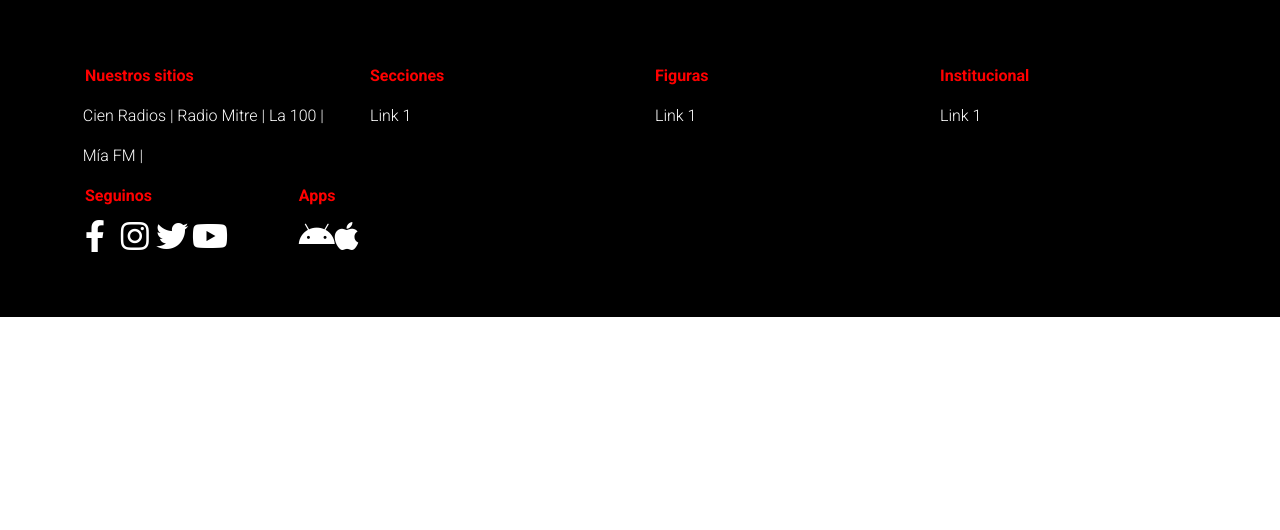
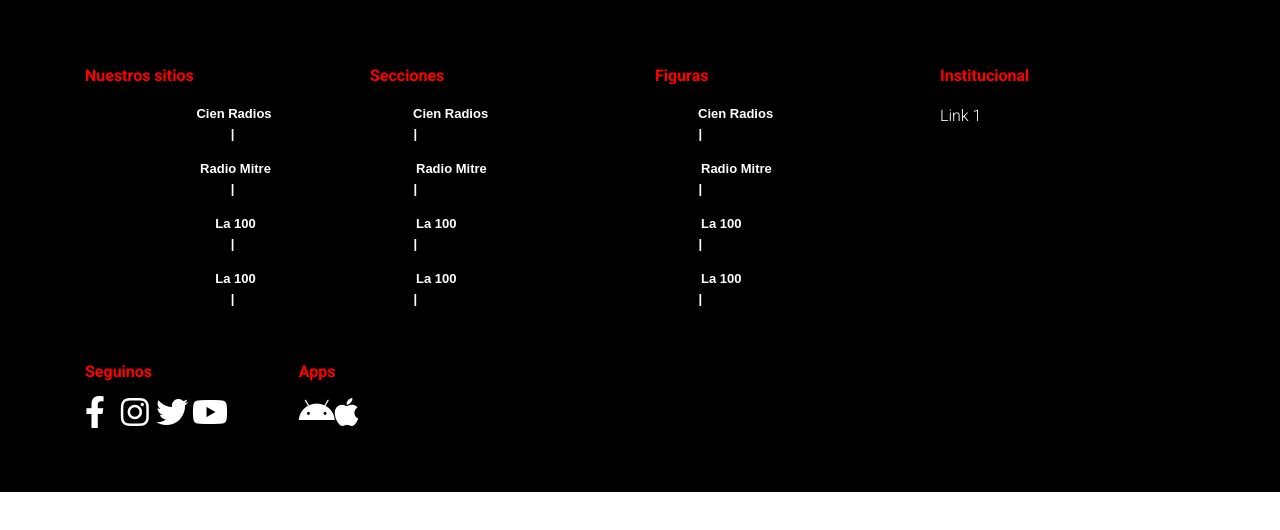
Before and after one commit to cristian16b/react-footer, a React (Create React App) app: page / in a window 1280 px wide. Shown: the top 530 px of the page. Built offline with nearby package versions, Linux system fonts and the light colour scheme.

Commit message:
Subo modificacion de las listas horizontales

```diff
--- a/src/Footer/Footer.css
+++ b/src/Footer/Footer.css
@@ -33,3 +33,26 @@
 .padding-texto-columna {
     padding-left: 5%;
 }
+
+#lista1 {
+	font-family:Arial;
+	font-weight:bold;
+	font-size:13px;
+	background-color:black;
+}
+
+#lista1 li {
+	display:inline;
+	margin-left:3px;
+	margin-right:3px;
+}
+
+a {
+	color:white;
+	text-decoration:none;
+}
+
+a:hover {
+	color:black;
+	background-color:lightgray;
+}
--- a/src/Footer/Footer.js
+++ b/src/Footer/Footer.js
@@ -38,12 +38,25 @@
       </div>
       <div className="row">
         <div className="col-md-12 col-lg-12">
-          <div className="row padding-texto-columna ">
+          {/* <div className="row">
+
+
+            <a className="enlace-footer" href="#!">Mía FM</a><p className="separador">&nbsp;|&nbsp;</p>
+          </div> */}
+          <ul id="lista1">
+             <li>
                 <a className="enlace-footer" href="#!">Cien Radios</a><p className="separador">&nbsp;|&nbsp;</p>
+             </li>
+             <li>
                 <a className="enlace-footer" href="#!">Radio Mitre</a><p className="separador">&nbsp;|&nbsp;</p>
+             </li>
+             <li>
                 <a className="enlace-footer" href="#!">La 100</a><p className="separador">&nbsp;|&nbsp;</p>
-            <a className="enlace-footer" href="#!">Mía FM</a><p className="separador">&nbsp;|&nbsp;</p>
-          </div>
+             </li>
+             <li>
+                <a className="enlace-footer" href="#!">La 100</a><p className="separador">&nbsp;|&nbsp;</p>
+             </li>
+         </ul>
         </div>
       </div>
       <div className="row">
@@ -103,11 +116,29 @@
     <div className="col-md-3 text-left">
     {/* <!-- Links --> */}
       <p className="titulo">Secciones</p>
-      <ul className="list-unstyled">
+      <div className="row">
+        <div className="col-md-12 col-lg-12">
+          {/* <div className="row">
+
+
+            <a className="enlace-footer" href="#!">Mía FM</a><p className="separador">&nbsp;|&nbsp;</p>
+          </div> */}
+          <ul id="lista1">
              <li>
-        <a className="enlace-footer" href="#!">Link 1</a>
+                <a className="enlace-footer" href="#!">Cien Radios</a><p className="separador">&nbsp;|&nbsp;</p>
+             </li>
+             <li>
+                <a className="enlace-footer" href="#!">Radio Mitre</a><p className="separador">&nbsp;|&nbsp;</p>
+             </li>
+             <li>
+                <a className="enlace-footer" href="#!">La 100</a><p className="separador">&nbsp;|&nbsp;</p>
+             </li>
+             <li>
+                <a className="enlace-footer" href="#!">La 100</a><p className="separador">&nbsp;|&nbsp;</p>
              </li>
          </ul>
+        </div>
+      </div>
   </div>
   )
 }
@@ -117,11 +148,29 @@
     <div className="col-md-3 text-left">
       {/* <!-- Links --> */}
       <p className="titulo">Figuras</p>
-      <ul className="list-unstyled">
+      <div className="row">
+        <div className="col-md-12 col-lg-12">
+          {/* <div className="row">
+
+
+            <a className="enlace-footer" href="#!">Mía FM</a><p className="separador">&nbsp;|&nbsp;</p>
+          </div> */}
+          <ul id="lista1">
              <li>
-          <a className="enlace-footer" href="#!">Link 1</a>
+                <a className="enlace-footer" href="#!">Cien Radios</a><p className="separador">&nbsp;|&nbsp;</p>
+             </li>
+             <li>
+                <a className="enlace-footer" href="#!">Radio Mitre</a><p className="separador">&nbsp;|&nbsp;</p>
+             </li>
+             <li>
+                <a className="enlace-footer" href="#!">La 100</a><p className="separador">&nbsp;|&nbsp;</p>
+             </li>
+             <li>
+                <a className="enlace-footer" href="#!">La 100</a><p className="separador">&nbsp;|&nbsp;</p>
              </li>
          </ul>
+        </div>
+      </div>
     </div>
   )
 }
```
Also changed, not shown: 1 other file (tests, documents, lock files or other folders). Lines whose indentation alone changed are shown as unchanged.
